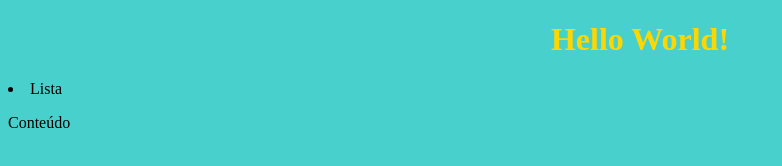
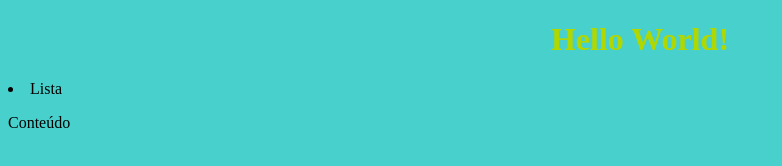
Before and after one commit to fabio-fraga/testes, a plain HTML site: page index.html in a window 1280 px wide. Shown: the whole page, without its empty margins (0-782 px from the left). Drawn offline with Linux system fonts and the light colour scheme.

Commit message:
Alterando cor

```diff
--- a/index.html
+++ b/index.html
@@ -9,7 +9,7 @@
 		}
 		h1{
 			text-align: center;
-			color: #FFD700;
+			color: #B0D700;
 		}
 	</style>
 </head>
```
